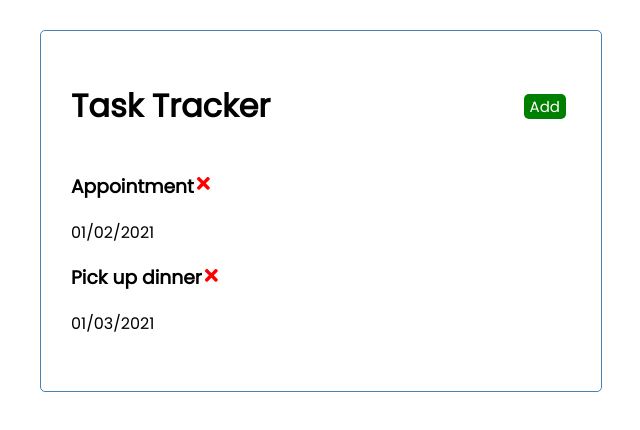
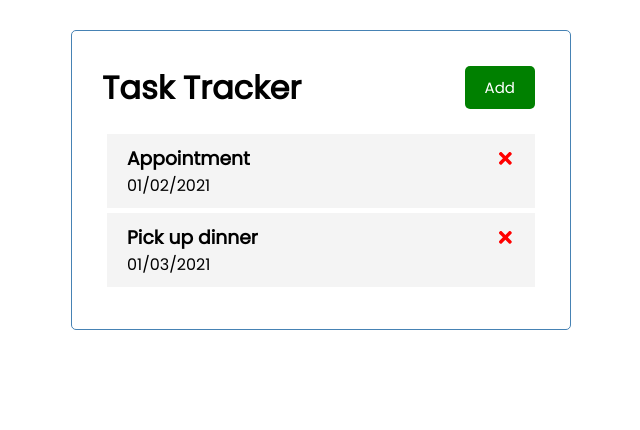
Before and after one commit to jameszhang-a/task-tracker, a React (Create React App) app: page / in a window 1280 px wide. Shown: the top 430 px of the page, without its empty margins (319-959 px from the left). Built offline with nearby package versions, Linux system fonts and the light colour scheme.

Commit message:
Update and complete style sheet

```diff
--- a/src/index.css
+++ b/src/index.css
@@ -1,4 +1,10 @@
 @import url('https://fonts.googleapis.com/css2?family=Poppins:wght@300;400&display=swap');
+
+* {
+	box-sizing: border-box;
+	margin: 0;
+	padding: 0;
+}
 
 body {
 	font-family: 'Poppins', sans-serif;
@@ -24,9 +30,9 @@ body {
 .btn {
 	display: inline-block;
 	background: #000;
-	color: #fff;
+	color: #ffff;
 	border: none;
-	padding: 10px, 20px;
+	padding: 10px 20px;
 	margin: 5px;
 	border-radius: 5px;
 	cursor: pointer;
@@ -34,3 +40,73 @@ body {
 	font-size: 15px;
 	font-family: inherit;
 }
+
+.btn:focus {
+	outline: none;
+}
+
+.btn:active {
+	transform: scale(0.8);
+}
+
+.btn-block {
+	display: block;
+	width: 100%;
+}
+
+.task {
+	background: #f4f4f4;
+	margin: 5px;
+	padding: 10px 20px;
+	cursor: pointer;
+}
+
+.task.reminder {
+	border-left: 5px solid green;
+}
+
+.task h3 {
+	display: flex;
+	align-items: center;
+	justify-content: space-between;
+}
+
+.add-form {
+	margin-bottom: 40px;
+}
+
+.form-control {
+	margin: 20px 0;
+}
+
+.form-control label {
+	display: block;
+}
+
+.form-control input {
+	width: 100%;
+	height: 40%;
+	margin: 5px;
+	padding: 3px 7px;
+	font-size: 17px;
+}
+
+.form-control-check {
+	display: flex;
+	align-items: center;
+	justify-content: space-between;
+}
+
+.form-control-check label {
+	flex: 1;
+}
+
+.form-control-check input {
+	flex: 2;
+	height: 20px;
+}
+
+fppter {
+	margin-top: 30px;
+	text-align: center;
+}
```
